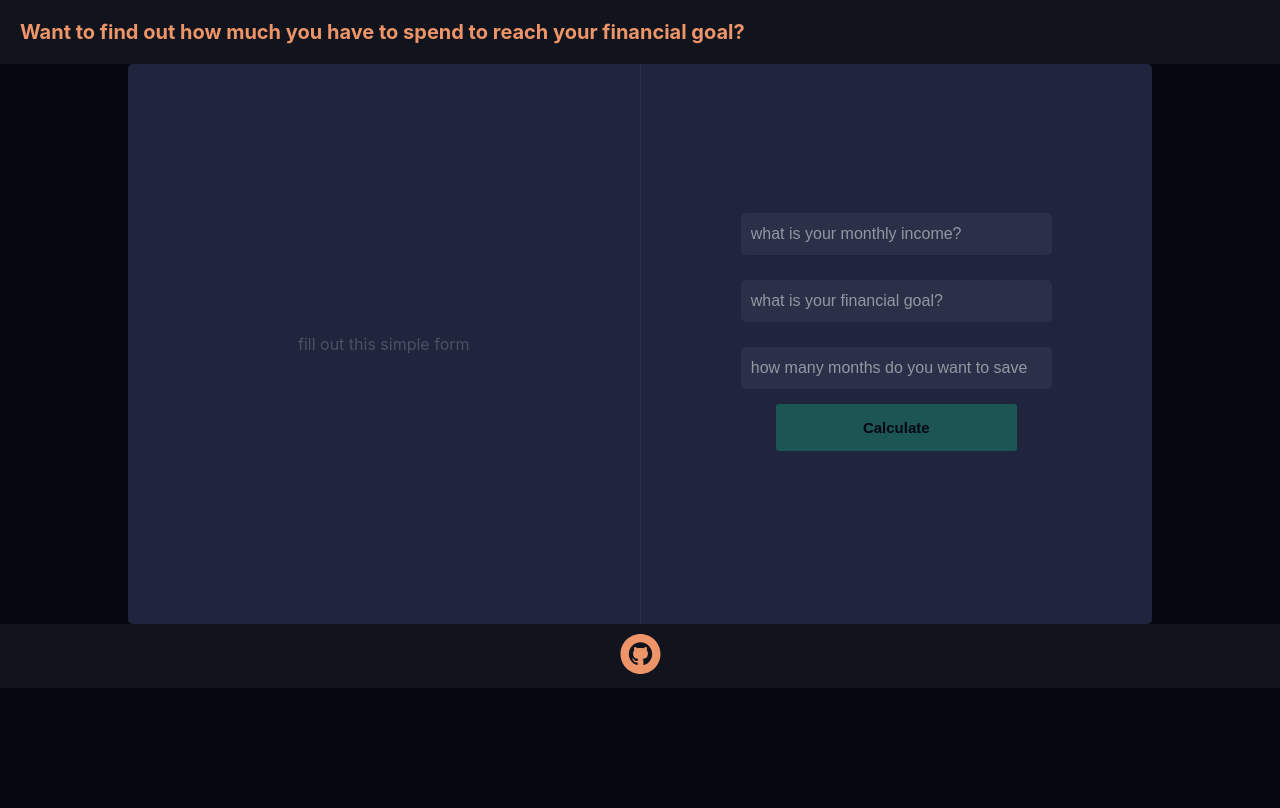
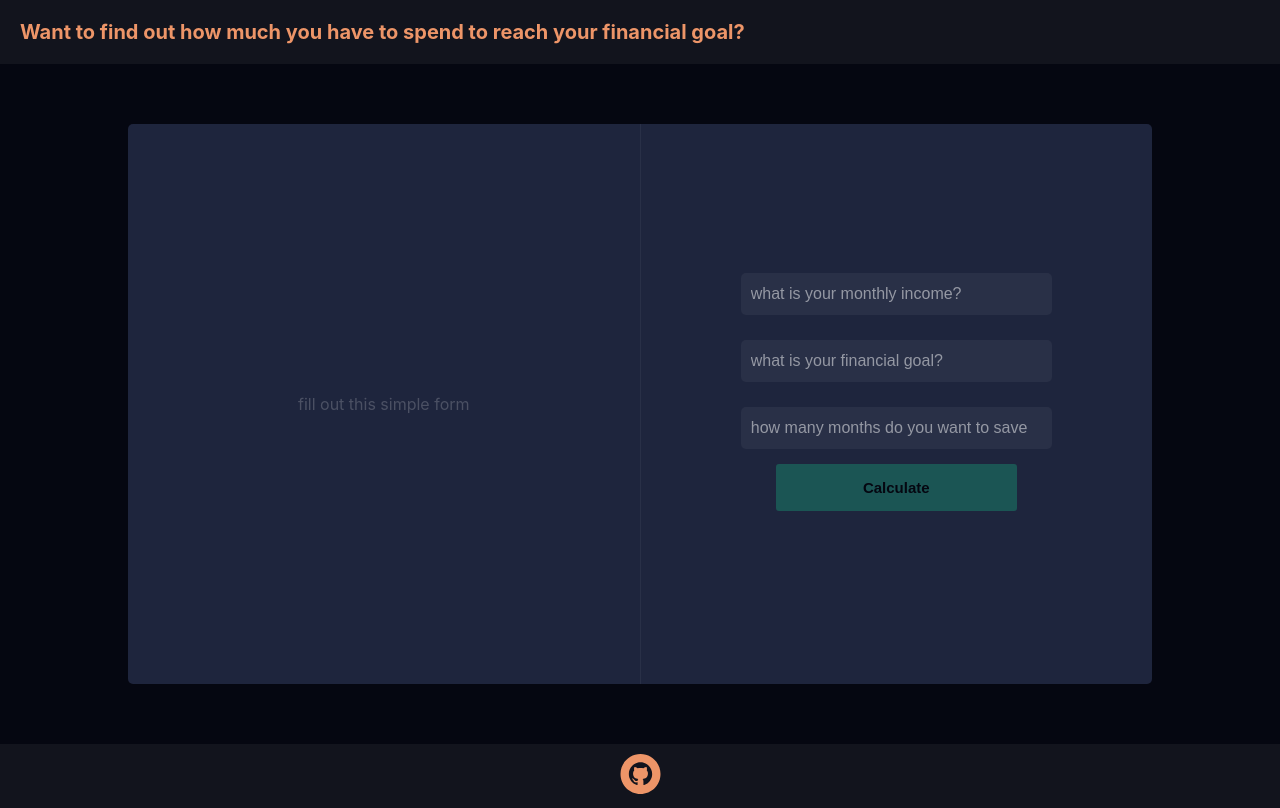
Before and after one commit to noramens/budgetCalculator, a React (Create React App) app: page / in a window 1280 px wide. Built offline with nearby package versions, Linux system fonts and the light colour scheme.

Commit message:
remove styled component inside CalArea wrapper

```diff
--- a/src/App.js
+++ b/src/App.js
@@ -3,7 +3,6 @@ import Nav from './components/Nav';
 import CalArea from './components/calArea';
 import Footer from './components/footer';
 import './App.css';
-import styled from 'styled-components';
 
 function App() {
   const [goal, setGoal] = useState('');
@@ -30,7 +29,15 @@ function App() {
   return (
     <div className="App">
       <Nav />
-      <CalcAreaContainer>
+      <div
+        style={{
+          display: 'flex',
+          alignItems: 'center',
+          justifyContent: 'center',
+          width: '100vw',
+          height: '85vh'
+        }}
+      >
         <CalArea
           goal={goal}
           income={income}
@@ -44,17 +51,11 @@ function App() {
           saveResult={saveResult}
           buttonClicked={buttonClicked}
         />
-      </CalcAreaContainer>
+      </div>
+
       <Footer />
     </div>
   );
 }
 
-const CalcAreaContainer = styled.div`
-  display: 'flex',
-  alignItems: 'center',
-  justifyContent: 'center',
-  width: '100vw',
-  height: '85vh'
-`;
 export default App;
```
